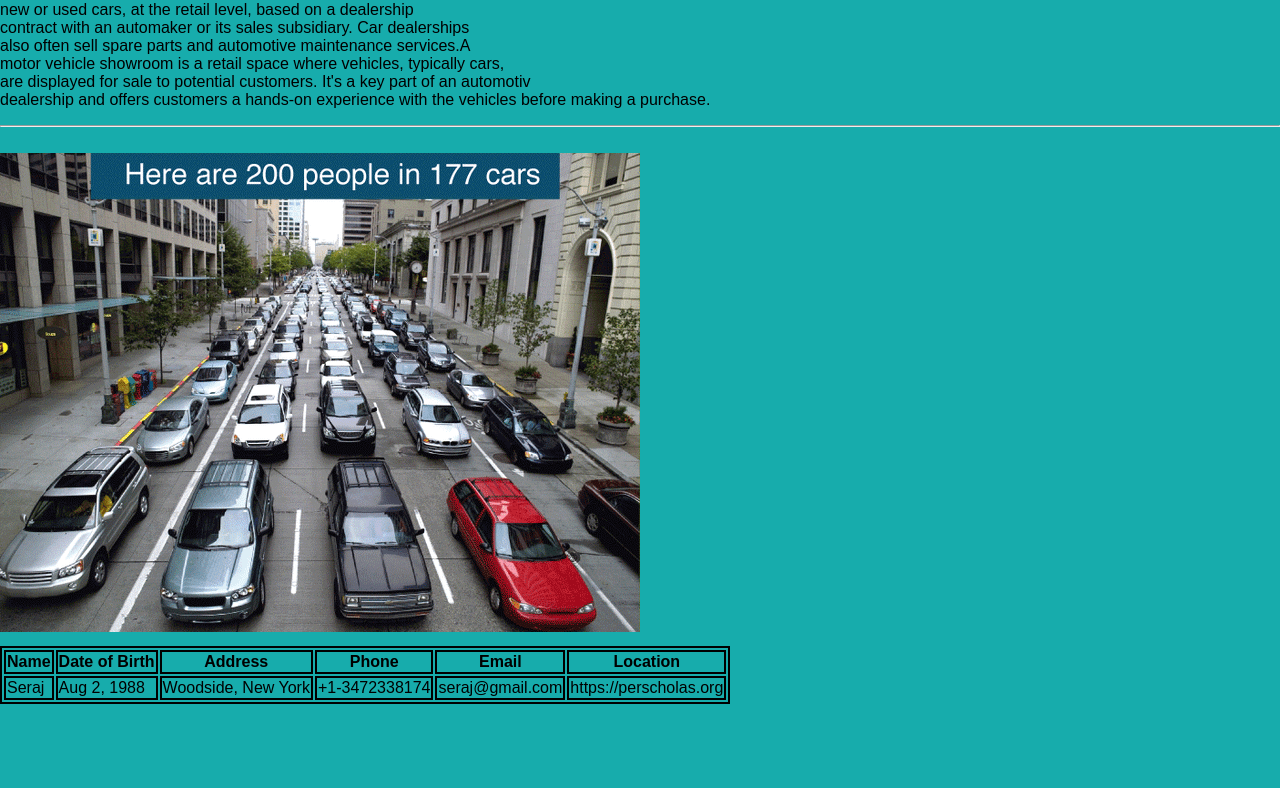
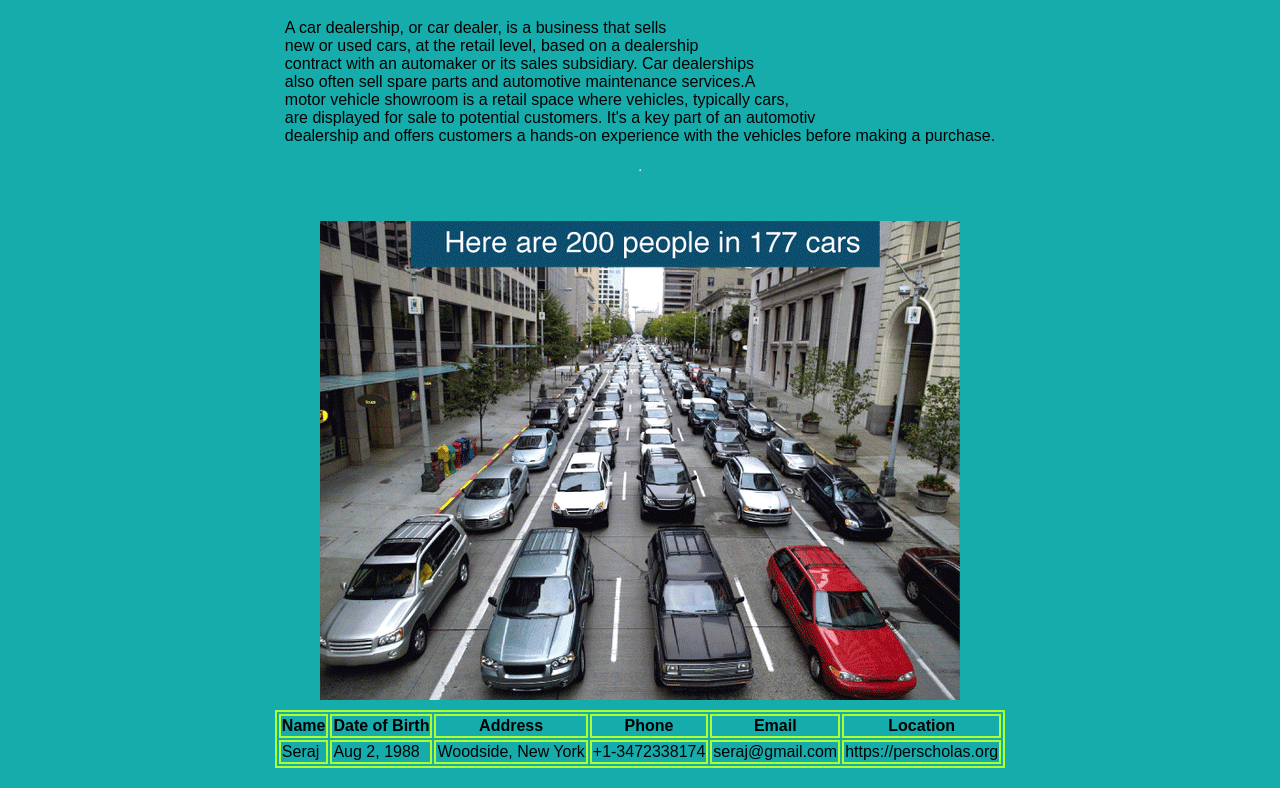
Before and after one commit to serajstudy/Seraj-HTML-CSS, a plain HTML site: page index.html in a window 1280 px wide. Shown: the part 203-991 px from the top of the page. Before the commit the page ends 907 px from the top, so only its background shows below. Drawn offline with Linux system fonts and the light colour scheme; files that its build step writes are made by us from their sources.

Commit message:
second change

```diff
--- a/index.html
+++ b/index.html
@@ -10,7 +10,7 @@
 
 </head>
 <body>
-    <Div>
+    <Div class="container">
          <nav>
             <ul>
                 <li><a href="index.html">Home</a></li>
@@ -20,7 +20,7 @@
         </nav>
 
         <h1 class="VehicleShowroom"> Welcome to Motor Showrroom</h1>
-        <p> A car dealership, or car dealer, is a business that sells <br>
+        <p class="a"> A car dealership, or car dealer, is a business that sells <br>
             new or used cars, at the retail level, based on a dealership <br>
             contract with an automaker or its sales subsidiary. Car dealerships <br>
             also often sell spare parts and automotive maintenance services.A <br>
@@ -65,6 +65,21 @@
             table, th, td {
                 border: 2px solid black;
             }
+
+            table, th, td {
+                border-style: solid;
+                border-color: greenyellow;
+
+                }
+
+
+
+
+
+
+
+
+
         </style>
 
 
```
